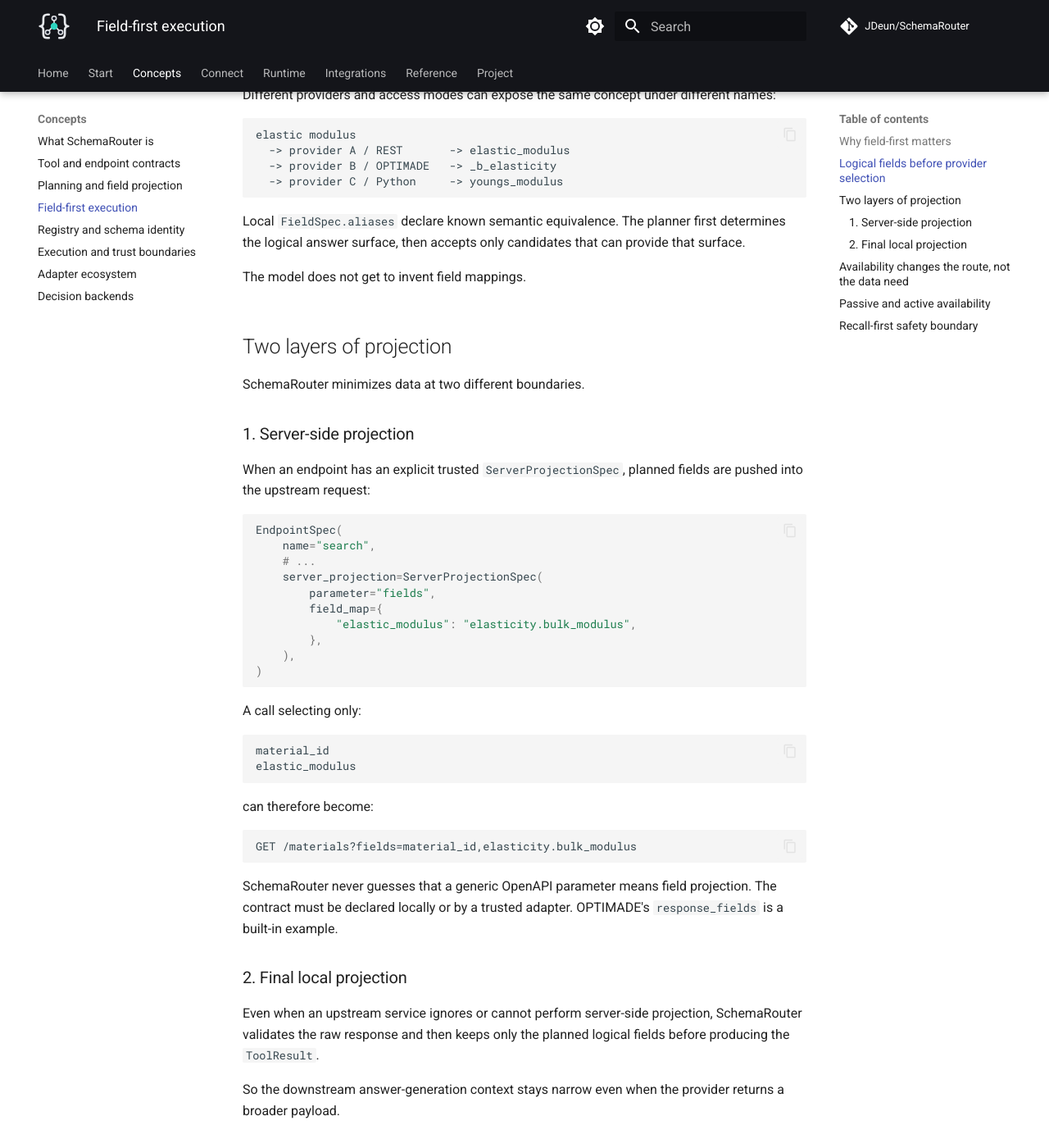
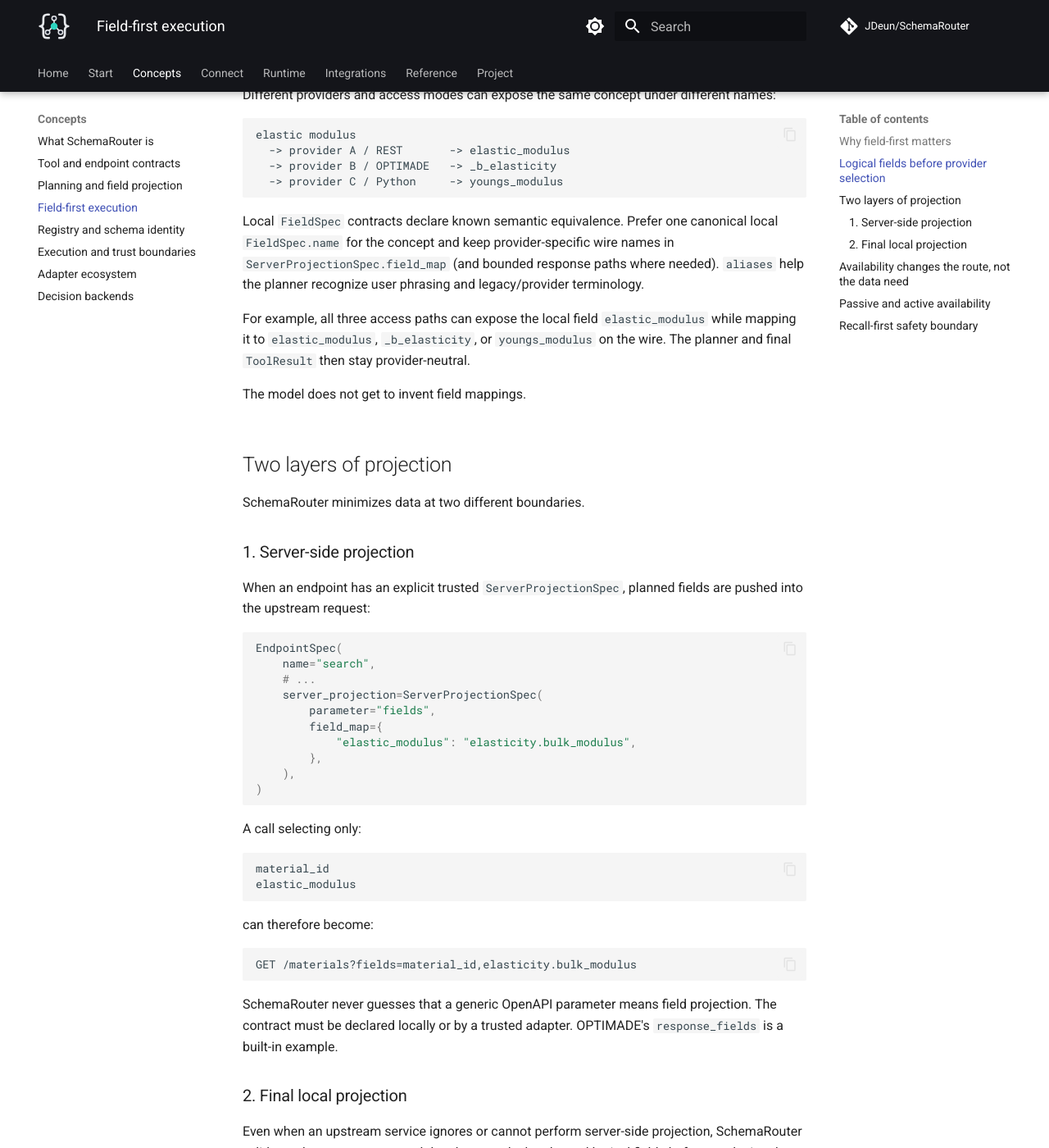
Before and after one commit to JDeun/SchemaRouter, an MkDocs documentation site: the page built from docs/concepts/field-first-execution.md, in a window 1280 px wide and 1400 px high, scrolled down 974 px. Shown: the whole window at 82% size. Built offline with MkDocs 1.6.1 and Material for MkDocs 9.7.7, drawn with Linux system fonts in a browser that asks for light colours; comment, search, counter and statistics services are not loaded; some of the changed text lies outside the part shown.

Commit message:
docs: define canonical fields and availability-aware routing

````diff
--- a/docs/concepts/field-first-execution.md
+++ b/docs/concepts/field-first-execution.md
@@ -42,8 +42,14 @@
   -> provider C / Python     -> youngs_modulus
 ```
 
-Local `FieldSpec.aliases` declare known semantic equivalence. The planner first determines the
-logical answer surface, then accepts only candidates that can provide that surface.
+Local `FieldSpec` contracts declare known semantic equivalence. Prefer one canonical local
+`FieldSpec.name` for the concept and keep provider-specific wire names in
+`ServerProjectionSpec.field_map` (and bounded response paths where needed). `aliases` help the
+planner recognize user phrasing and legacy/provider terminology.
+
+For example, all three access paths can expose the local field `elastic_modulus` while mapping it
+to `elastic_modulus`, `_b_elasticity`, or `youngs_modulus` on the wire. The planner and final
+`ToolResult` then stay provider-neutral.
 
 The model does not get to invent field mappings.
 
@@ -103,16 +109,19 @@
 need: elastic modulus
 
 provider A / REST
-  healthy -> use it
+  healthy -> eligible for planning
 
 provider B / OPTIMADE
-  temporarily unavailable -> skip it
+  known unavailable -> excluded from the current planner candidate surface
 
 provider C / API
   fallback -> use only if it can provide elastic modulus
 ```
 
 Fallback does not broaden the requested fields merely because the preferred route failed.
+A newly observed outage is handled by the precompiled fallback chain; once that route enters the
+bounded cooldown, later plans exclude it until the cooldown expires or a trusted health signal
+reopens it.
 
 See [Provider-aware fallback](../guides/provider-fallback.md).
 
````
